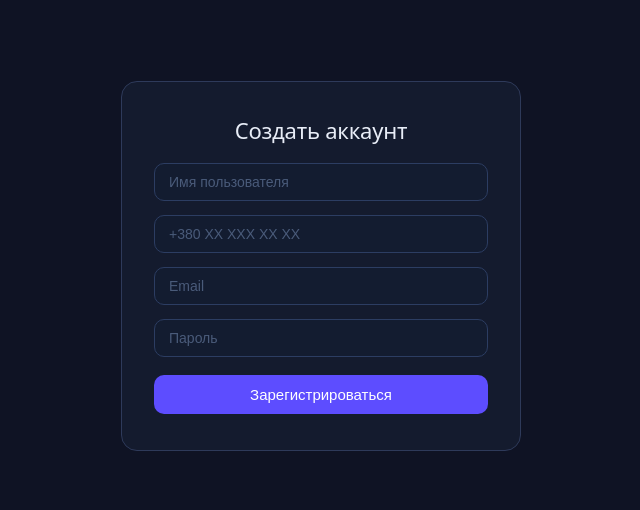
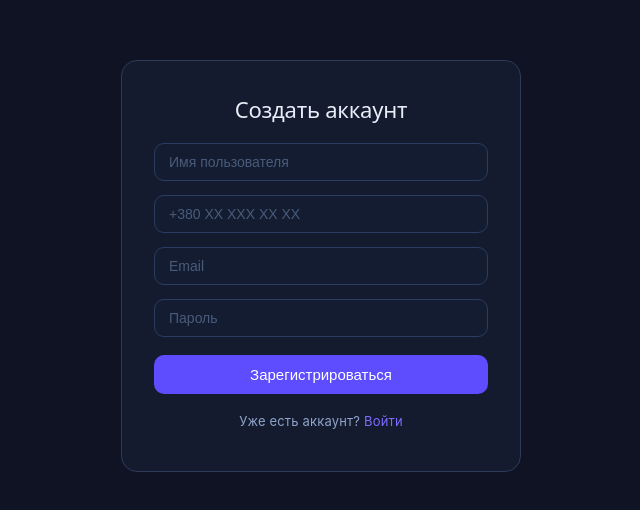
Before and after one commit to Sasha118669/eLink, a React (Vite) app: page / in a window 1280 px wide. Shown: the part 134-644 px from the top of the page, without its empty margins (319-959 px from the left). Built offline with nearby package versions, Linux system fonts and the light colour scheme; no server answers.

Commit message:
login menu updated

```diff
--- a/src/components/Register.css
+++ b/src/components/Register.css
@@ -39,6 +39,7 @@
   font-size: 14px;
   outline: none;
   transition: border-color 0.15s;
+  box-sizing: border-box;
 }
 
 .auth-card input::placeholder {
@@ -76,12 +77,14 @@
   font-size: 13px;
   color: #f87171;
   text-align: center;
+  margin: 0;
 }
 
 .auth-link {
   text-align: center;
   font-size: 13px;
   color: #8FA4C8;
+  margin: 0;
 }
 
 .auth-link a {
--- a/src/components/Register.jsx
+++ b/src/components/Register.jsx
@@ -2,6 +2,8 @@ import { useState } from "react"
 import "./Register.css"
 
 export default function Register({ onSuccess }) {
+  const [mode, setMode] = useState("register") // "register" | "login"
+
   const [form, setForm] = useState({
     username: "",
     phonenumber: "",
@@ -15,17 +17,25 @@ export default function Register({ onSuccess }) {
     setLoading(true)
     setError("")
 
+    const url = mode === "register"
+      ? "http://localhost:3000/auth/register"
+      : "http://localhost:3000/auth/login"
+
+    const body = mode === "register"
+      ? form
+      : { email: form.email, password: form.password }
+
     try {
-      const res = await fetch("http://localhost:3000/auth/register", {
+      const res = await fetch(url, {
         method: "POST",
         headers: { "Content-Type": "application/json" },
-        body: JSON.stringify(form),
+        body: JSON.stringify(body),
       })
 
       const data = await res.json()
 
       if (!res.ok) {
-        throw new Error(data.message || "Ошибка регистрации")
+        throw new Error(data.message || "Ошибка")
       }
 
       onSuccess()
@@ -37,23 +47,32 @@ export default function Register({ onSuccess }) {
     }
   }
 
+  const switchMode = () => {
+    setMode(prev => prev === "register" ? "login" : "register")
+    setError("")
+    setForm({ username: "", phonenumber: "", email: "", password: "" })
+  }
+
   return (
     <div className="auth-wrap">
       <div className="auth-card">
-        <h2>Создать аккаунт</h2>
+        <h2>{mode === "register" ? "Создать аккаунт" : "Войти"}</h2>
 
+        {mode === "register" && (
+          <>
             <input
               placeholder="Имя пользователя"
               value={form.username}
               onChange={e => setForm({ ...form, username: e.target.value })}
             />
-
             <input
               placeholder="+380 XX XXX XX XX"
               type="tel"
               value={form.phonenumber}
               onChange={e => setForm({ ...form, phonenumber: e.target.value })}
             />
+          </>
+        )}
 
         <input
           placeholder="Email"
@@ -72,8 +91,15 @@ export default function Register({ onSuccess }) {
         {error && <p className="auth-error">{error}</p>}
 
         <button onClick={handleSubmit} disabled={loading}>
-          {loading ? "..." : "Зарегистрироваться"}
+          {loading ? "..." : mode === "register" ? "Зарегистрироваться" : "Войти"}
         </button>
+
+        <p className="auth-link">
+          {mode === "register"
+            ? <>Уже есть аккаунт? <a onClick={switchMode}>Войти</a></>
+            : <>Нет аккаунта? <a onClick={switchMode}>Зарегистрироваться</a></>
+          }
+        </p>
       </div>
     </div>
   )
```
Lines whose indentation alone changed are shown as unchanged.
